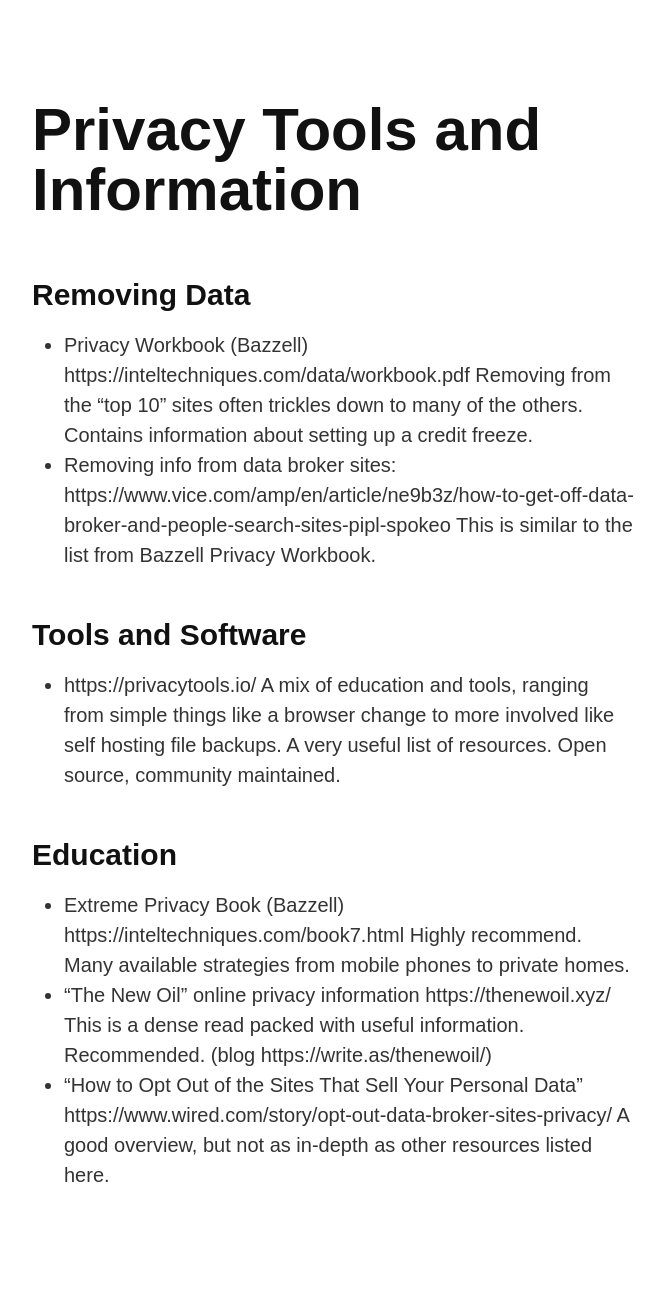
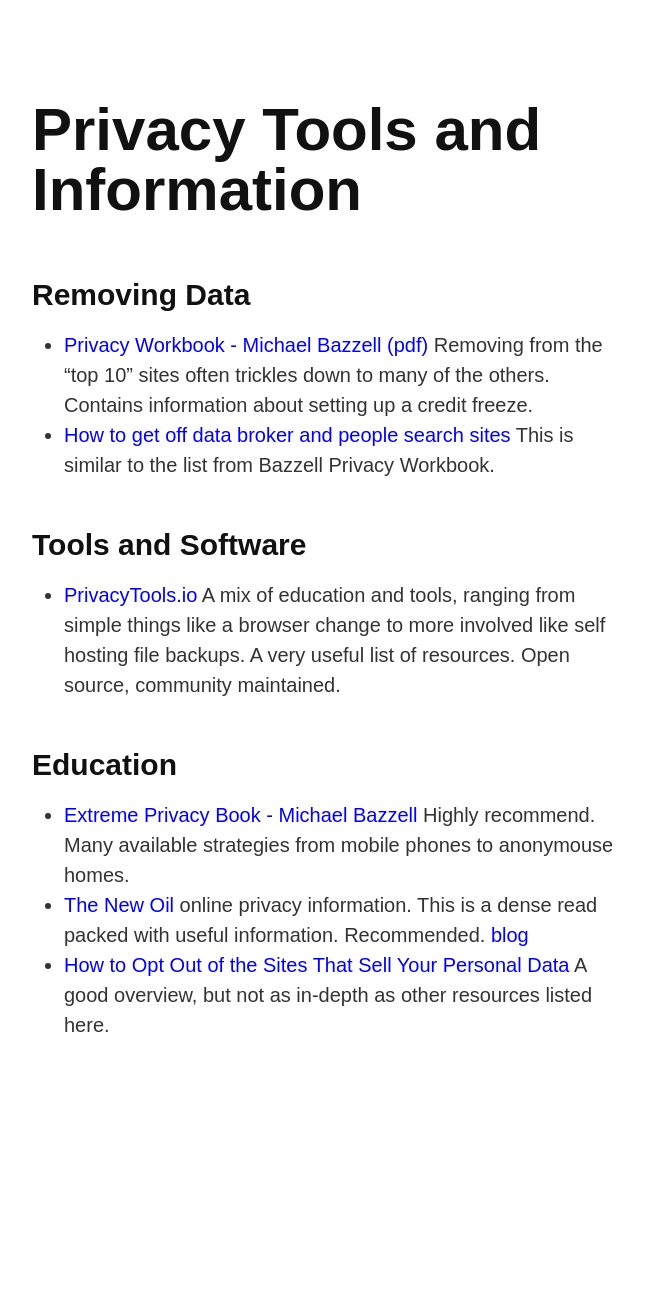
Before and after one commit to todgru/todgru.github.io, a Jekyll site: the page built from tools/privacy/index.md, in a window 1280 px wide. Shown: the whole page, without its empty margins (306-970 px from the left). Built offline with Jekyll 4.4.1, drawn with Linux system fonts in a browser that asks for light colours; our own code applies the rules of GitHub Pages for plain Markdown files; after the commit the page ends 1140 px from its top, so only the background shows below that.

Commit message:
tools: link update

```diff
--- a/tools/privacy/index.md
+++ b/tools/privacy/index.md
@@ -6,15 +6,15 @@
 
 ## Removing Data
 
-- Privacy Workbook (Bazzell) https://inteltechniques.com/data/workbook.pdf Removing from the "top 10" sites often trickles down to many of the others. Contains information about setting up a credit freeze.
-- Removing info from data broker sites: https://www.vice.com/amp/en/article/ne9b3z/how-to-get-off-data-broker-and-people-search-sites-pipl-spokeo This is similar to the list from Bazzell Privacy Workbook.
+- [Privacy Workbook - Michael Bazzell (pdf)](https://inteltechniques.com/data/workbook.pdf) Removing from the "top 10" sites often trickles down to many of the others. Contains information about setting up a credit freeze.
+- [How to get off data broker and people search sites](https://www.vice.com/amp/en/article/ne9b3z/how-to-get-off-data-broker-and-people-search-sites-pipl-spokeo) This is similar to the list from Bazzell Privacy Workbook.
 
 ## Tools and Software
 
-- https://privacytools.io/ A mix of education and tools, ranging from simple things like a browser change to more involved like self hosting file backups. A very useful list of resources. Open source, community maintained.
+- [PrivacyTools.io](https://privacytools.io/) A mix of education and tools, ranging from simple things like a browser change to more involved like self hosting file backups. A very useful list of resources. Open source, community maintained.
 
 ## Education
 
-- Extreme Privacy Book (Bazzell) https://inteltechniques.com/book7.html Highly recommend. Many available strategies from mobile phones to private homes.
-- "The New Oil" online privacy information https://thenewoil.xyz/ This is a dense read packed with useful information. Recommended. (blog https://write.as/thenewoil/)
-- "How to Opt Out of the Sites That Sell Your Personal Data" https://www.wired.com/story/opt-out-data-broker-sites-privacy/ A good overview, but not as in-depth as other resources listed here.
+- [Extreme Privacy Book - Michael Bazzell](https://inteltechniques.com/book7.html) Highly recommend. Many available strategies from mobile phones to anonymouse homes.
+- [The New Oil](https://thenewoil.xyz/) online privacy information. This is a dense read packed with useful information. Recommended. [blog](https://write.as/thenewoil/)
+- [How to Opt Out of the Sites That Sell Your Personal Data](https://www.wired.com/story/opt-out-data-broker-sites-privacy) A good overview, but not as in-depth as other resources listed here.
```
